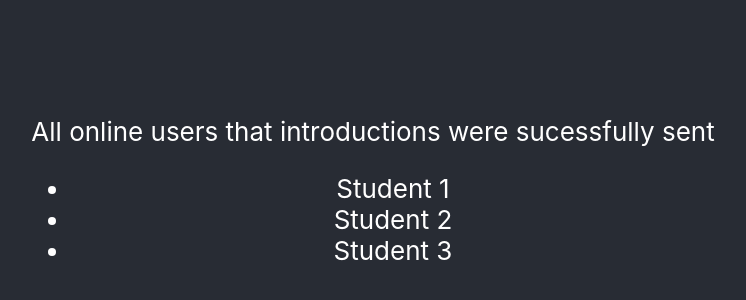
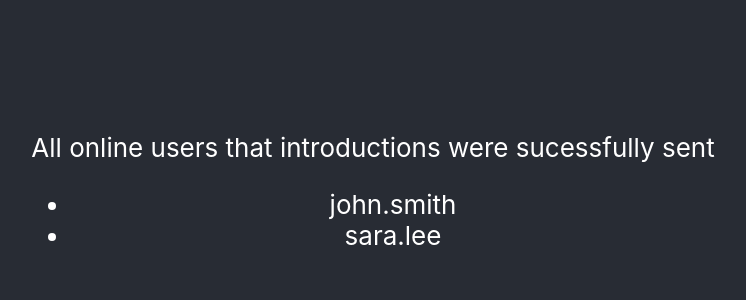
Before and after one commit to juliopiubello/candidate-testing, a React (Create React App) app: page / in a window 1280 px wide. Shown: the part 196-496 px from the top of the page, without its empty margins (267-1013 px from the left). Built offline with nearby package versions, Linux system fonts and the light colour scheme.

Commit message:
Finished test

```diff
--- a/src/App.js
+++ b/src/App.js
@@ -2,6 +2,8 @@ import React, { useState, useEffect } from 'react';
 import './App.css';
 
 const App = () => {
+  const [usersToLoad, setUsersToLoad] = useState([]);
+
 
   const fetchUserIds = async () => {
     return ["john.smith", "sara.lee", "jack.ma"];
@@ -22,12 +24,42 @@ const App = () => {
     Question 1:
     Find all online users and send them emails. Render the users for which the emails were successfully sent
 
-    Step 1: Load users
-    Step 2: Check users online
-    Step 3: Send email for whom are online
-    Step 4: Render those which the email was successfully sent
+
+
+
+
 
   */
+
+    useEffect(() => {
+      const usersWithEmailSent = [];
+
+      //  Step 1: Load users
+      const users = async () => {
+        await fetchUserIds()
+        .then(users => users.map( user => checkingStatus(user)))
+      }
+      users();
+
+      //  Step 2: Check users online
+      const checkingStatus = async (users) => {
+        await checkStatus(users).then(response => {
+          if(response.status === 'online') {
+            sendEmailToOnlineUsers(response.id)
+          }
+        });
+      }
+
+      // Step 3: Send email for whom are online
+      const sendEmailToOnlineUsers = async (users) => {
+        await sendEmail(users).then( email => {
+          if(email){
+            usersWithEmailSent.push(users)
+          }
+          setUsersToLoad([...usersWithEmailSent])
+        })
+      }
+    },[])
 
   return (
     <div className="App">
@@ -35,9 +67,10 @@ const App = () => {
         <div>
           All online users that introductions were sucessfully sent
           <ul>
-            <li>Student 1</li>
-            <li>Student 2</li>
-            <li>Student 3</li>
+            {/* Step 4: Render those which the email was successfully sent */}
+            {usersToLoad.map( users => (
+              <li key={users}>{users}</li>
+            ))}
           </ul>
         </div>
       </div>
```
Also changed, not shown: 2 other files (tests, documents, lock files or other folders).
